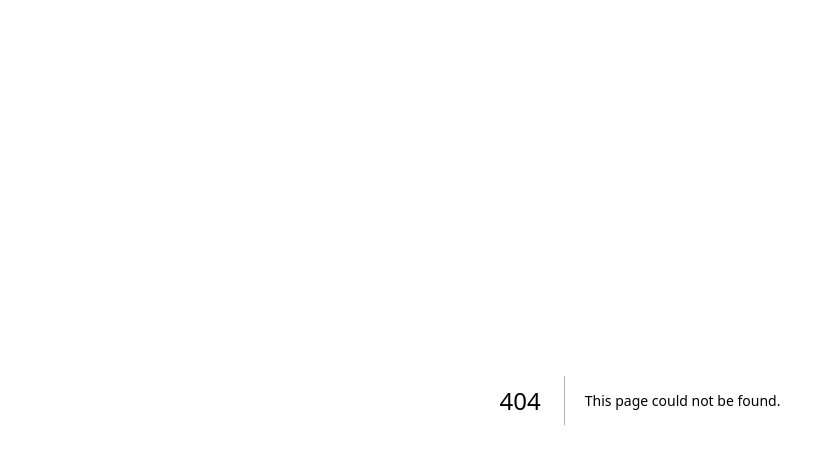
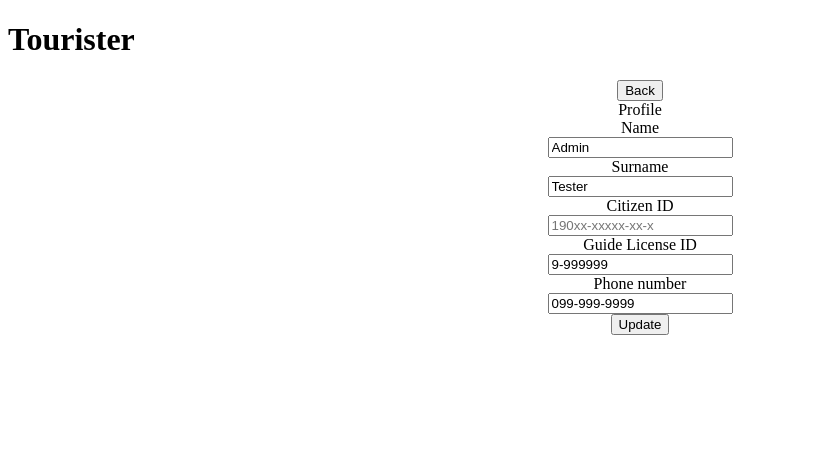
Before and after one commit to 2110336-2565-2/sec1_Group7_Tourister, a Next.js app in the folder frontend/: page /manage_account/editProfileGuide in a window 1280 px wide. Before the commit this address had no page. Shown: the top 464 px of the page, without its empty margins (0-835 px from the left). Built offline with nearby package versions, Linux system fonts and the light colour scheme.

Commit message:
initialize manage account and edit profile page

```diff
--- /dev/null
+++ b/frontend/app/manage_account/editProfileGuide/editProfileGuide.tsx
@@ -0,0 +1,75 @@
+"use client";
+
+import { useState, MouseEvent } from "react";
+import Link from 'next/link';
+
+type AccountType = 'tourist' | 'guide';
+
+const editProfileGuide = () => {
+  const [name, setName] = useState('Admin');
+  const [surname, setSurname] = useState('Tester');
+  // const [citizenId, setCitizenId] = useState('190xx-xxxxx-xx-x');
+  const [guideLicenseID, setGuideLicenseID] = useState('9-999999');
+  const [phoneNumber, setPhoneNumber] = useState('099-999-9999');
+  const handleSubmit = (e: React.FormEvent<HTMLFormElement>) => {
+    e.preventDefault();
+    console.log({
+      'Name': name,
+      'Surname': surname,
+      'Guide License ID': guideLicenseID,
+      'Phone Number': phoneNumber})
+  };
+  // const handleBackButton = (e: MouseEvent) => {
+  //   e.preventDefault();
+  //   console.log({
+  //     'Name': name,
+  //     'Surname': surname})
+  // };
+
+  return (
+    <form style={{display:'flex', alignItems: 'center',flexDirection:'column'}}onSubmit={handleSubmit}>
+      {/* <Link href="../register" passHref><button type="button" onClick={handleBackButton}>Back</button></Link> */}
+      <Link href="./manage_account" passHref><button type="button">Back</button></Link>
+      <label>Profile</label>
+      <label>Name</label>
+      <input
+        type="text"
+        placeholder="Admin"
+        value={name}
+        onChange={(e) => setName(e.target.value)}
+      />
+      <label>Surname</label>
+      <input
+        type="text"
+        placeholder="Tester"
+        value={surname}
+        onChange={(e) => setSurname(e.target.value)}
+      />
+      <label>Citizen ID</label>
+      <input
+        type="text"
+        placeholder="190xx-xxxxx-xx-x"
+        // value={citizenId}
+        readOnly = {true}
+        // onChange={(e) => setCitizenId(e.target.value)}
+      />
+      <label>Guide License ID</label>
+      <input
+        type="guideLicenseID"
+        placeholder="License number"
+        value={guideLicenseID}
+        onChange={(e) => setGuideLicenseID(e.target.value)}
+      />
+      <label>Phone number</label>
+      <input
+        type="text"
+        placeholder="0xx-xxx-xxxx"
+        value={phoneNumber}
+        onChange={(e) => setPhoneNumber(e.target.value)}
+      />
+      <button type="submit">Update</button>
+    </form>
+  );
+};
+
+export default editProfileGuide;
--- /dev/null
+++ b/frontend/app/manage_account/editProfileGuide/page.tsx
@@ -0,0 +1,11 @@
+import React from 'react'
+import EditProfileGuide from './editProfileGuide';
+
+export default function Page() {
+  return (
+  <>
+    <h1>Tourister</h1>
+    <EditProfileGuide/>
+  </>
+  );
+}
```
Also changed, not shown: frontend/app/manage_account/editProfileUser/editProfileUser.tsx (added, +66 -0 lines), frontend/app/manage_account/editProfileUser/page.tsx (added, +11 -0 lines), frontend/app/manage_account/manageAccount.tsx (added, +38 -0 lines), frontend/app/manage_account/page.tsx (added, +11 -0 lines).
